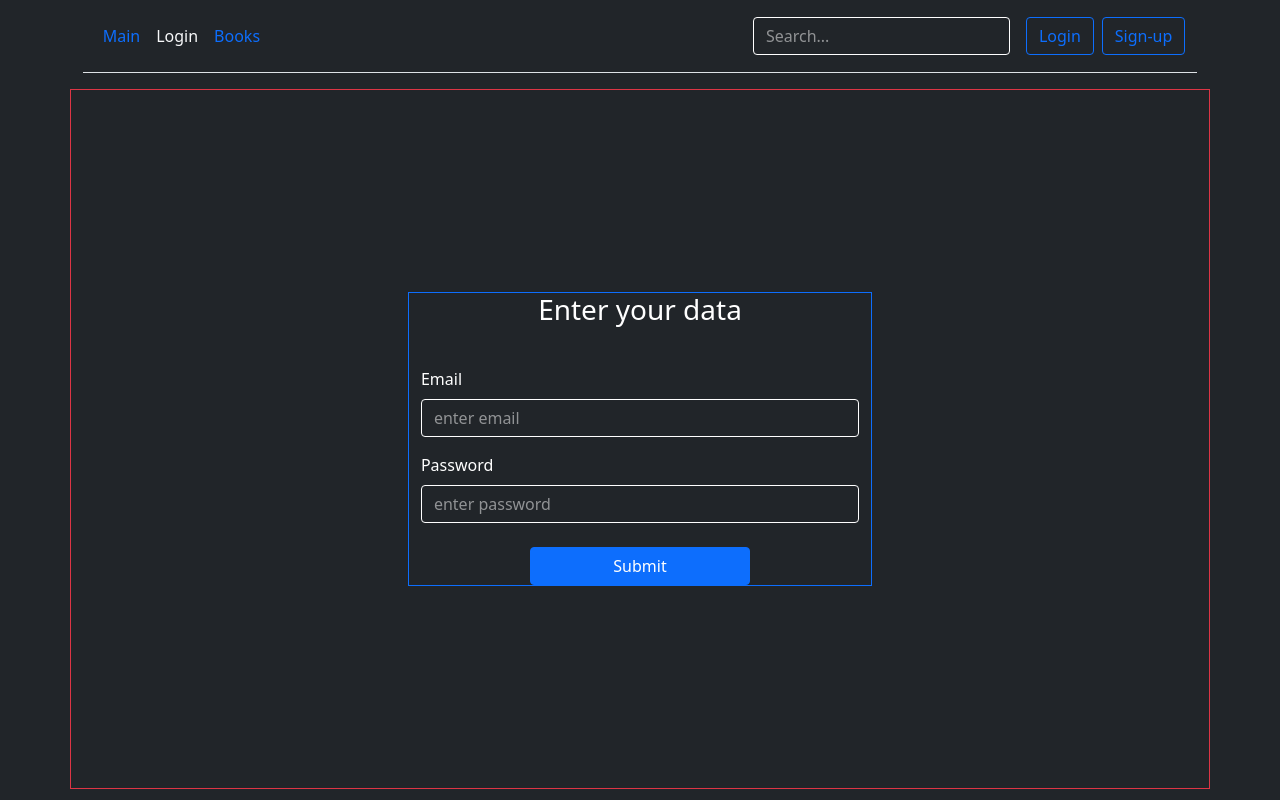
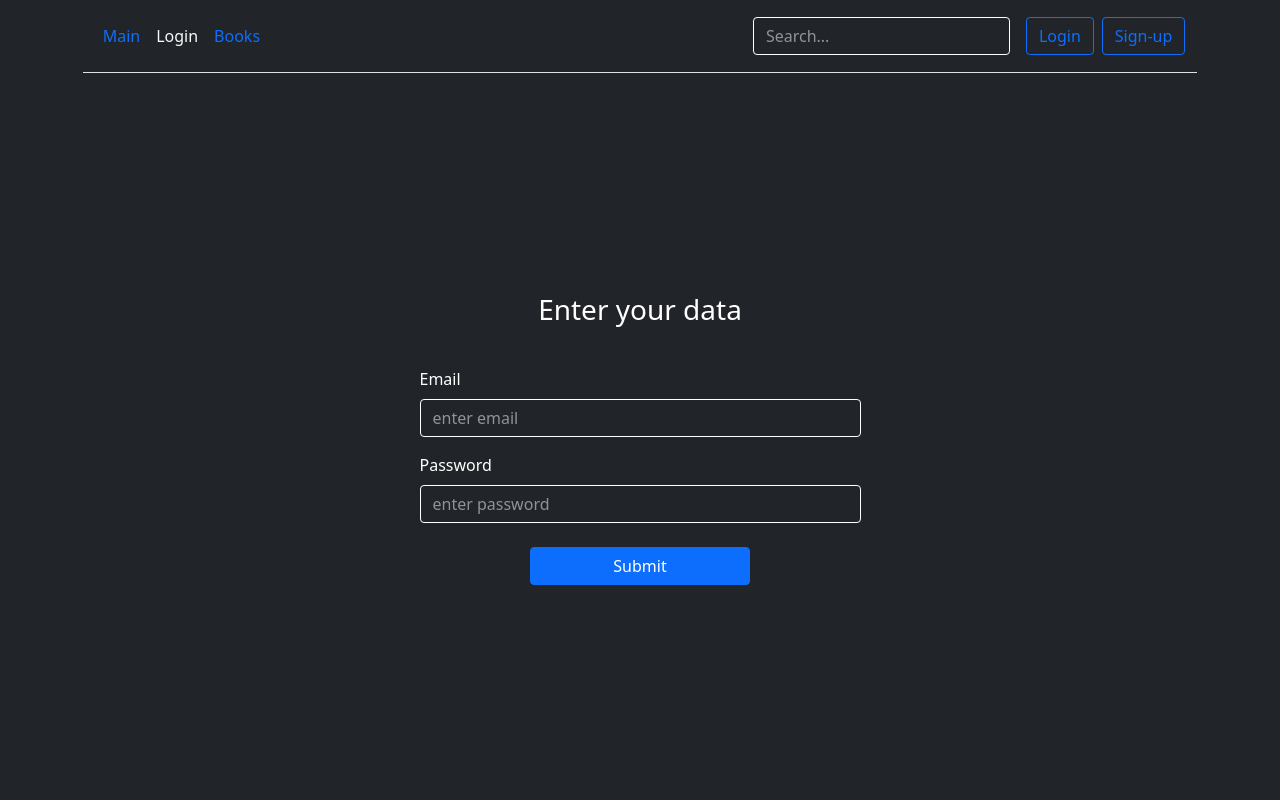
Before and after one commit to js-neo/bookstore, a React (Create React App) app: page /login in a window 1280 px wide. Built offline with nearby package versions, Linux system fonts and the light colour scheme.

Commit message:
fix: change login component

```diff
--- a/src/app/layouts/login.jsx
+++ b/src/app/layouts/login.jsx
@@ -33,10 +33,10 @@ const Login = () => {
     };
     return (
         <div
-            className="container d-flex justify-content-center align-items-center mt-3 border border-danger"
+            className="container d-flex justify-content-center align-items-center mt-3"
             style={{ height: "calc(100vh - 100px)" }}
         >
-            <div className="row mh-100 justify-content-center col-5 border border-primary">
+            <div className="row mh-100 justify-content-center col-5">
                 <div className="text-white">
                     <div className="d-flex justify-content-center">
                         <h3>Enter your data</h3>
```
